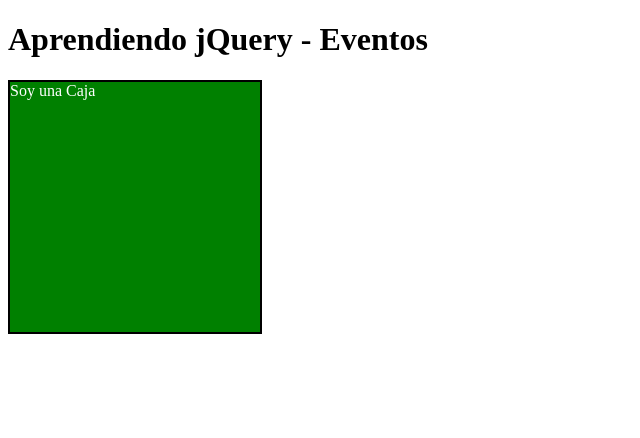
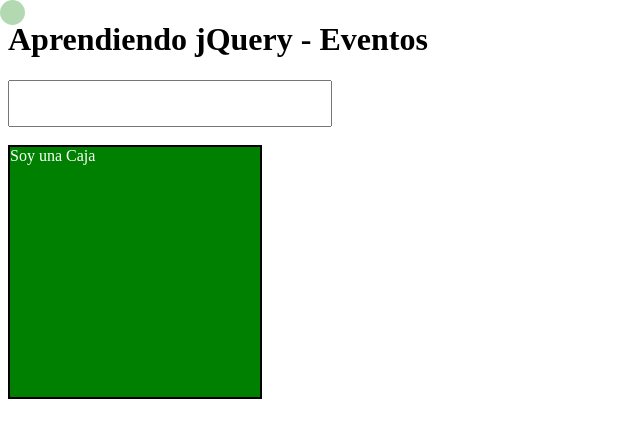
Before and after one commit to joseriveracastro/curso_javascript, a plain HTML site: page curso_java_script/aprendiendo-jquery/eventos.html in a window 1280 px wide. Both pictures are taken after a click on the element "Soy una Caja". Shown: the whole page, without its empty margins (0-640 px from the left). Drawn offline with nearby package versions, Linux system fonts and the light colour scheme.

Commit message:
Mouses Events

```diff
--- a/curso_java_script/aprendiendo-jquery/eventos.html
+++ b/curso_java_script/aprendiendo-jquery/eventos.html
@@ -7,7 +7,7 @@
     <script type="text/javascript" src="js/02-eventos.js"></script>
 
     <style>
-        #caja{
+      #caja {
         width: 250px;
         height: 250px;
         border: 2px solid black;
@@ -18,11 +18,42 @@
             background: yellowgreen;
             cursor: pointer;
         } */
+      input {
+        padding: 10px;
+        width: 300px;
+        font-size: 20px;
+      }
+
+      #datos {
+        border: 4px dashed black;
+        padding: 10px;
+        width: 250px;
+        height: 50px;
+        margin-top: 10px;
+        display: none;
+      }
+      #sigueme {
+        width: 25px;
+        height: 25px;
+        position: absolute;
+        display:block;
+        background:green;
+        opacity: 0.3;
+        border-radius: 999px;
+      }
     </style>
-
   </head>
   <body>
     <h1>Aprendiendo jQuery - Eventos</h1>
+
+    <div id="sigueme"></div>
+
+    <form>
+      <input type="text" id="nombre" />
+    </form>
+    <div id="datos"></div>
+    <br />
+
     <div id="caja">
       Soy una Caja
     </div>
--- a/curso_java_script/aprendiendo-jquery/js/02-eventos.js
+++ b/curso_java_script/aprendiendo-jquery/js/02-eventos.js
@@ -33,4 +33,34 @@ $(document).ready(function () {
 
     });
 
+    //Focus y Blur
+    var nombre = $("#nombre");
+    var datos = $("#datos");
+    var sigueme = $("#sigueme");
+    nombre.focus(function () {
+        $(this).css("border", "2px solid green");
+    });
+
+    nombre.blur(function () {
+        $(this).css("border", "1px solid #CCC");
+        $(this).val();
+        datos.text($(this).val()).show();
+    });
+
+    // Mousedown y mouseup
+    datos.mousedown(function () {
+        $(this).css("border-color", "gray");
+    });
+
+    datos.mouseup(function () {
+        $(this).css("border-color", "black");
+    });
+
+    // Mousemove
+    $(document).mousemove(function () {
+        $('body').css("cursor","none");
+       sigueme.css("left",event.clientX);
+       sigueme.css("top",event.clientY);
+    });
+
 });
```
Also changed, not shown: 1 other file. Lines whose indentation alone changed are shown as unchanged.
